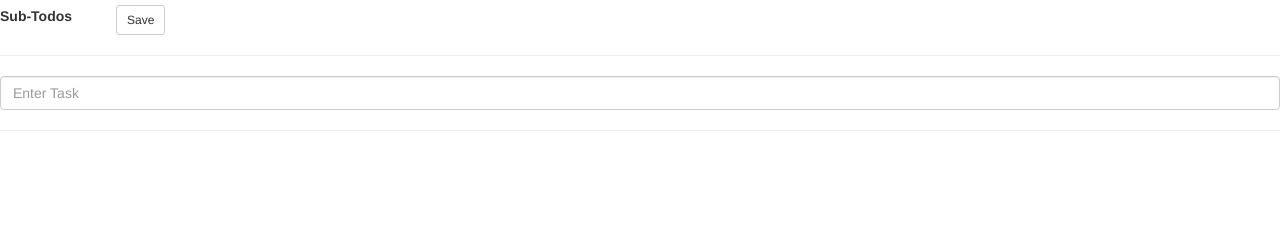
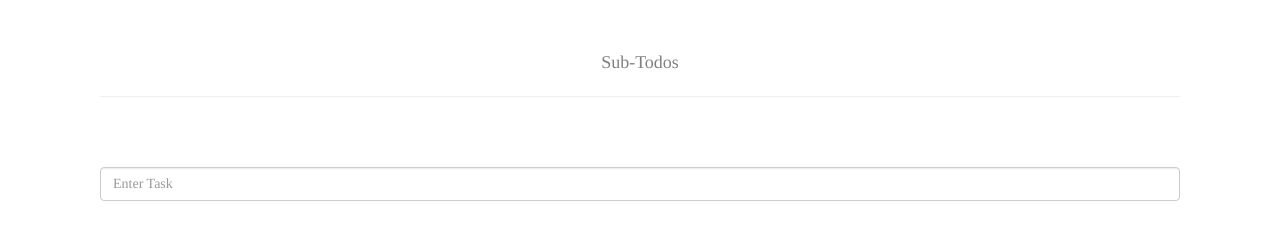
Before and after one commit to apoorvnandan/sub-todos, a plain HTML site: page v1/index.html in a window 1280 px wide. Drawn offline with nearby package versions, Linux system fonts and the light colour scheme.

Commit message:
Added Autosave

```diff
--- a/v1/index.html
+++ b/v1/index.html
@@ -1,3 +1,7 @@
+<!--
+* version 0.0.1
+* created by Apoorv Nandan
+-->
 <!doctype html>
 <html ng-app="plunker" >
 <head>
@@ -12,17 +16,37 @@
 		}
 		#newtask{
 		   width: 100%;
-		/*margin-left: 10px;
-		margin-right: 10px;*/
-	}
+\	    }
 		button{
 			margin-bottom: 5px;
 			margin-top: 5px;
 		}
+		.btn{
+			color:grey;
+		}
+		body{
+			padding-left: 100px;
+			padding-right: 100px;
+			padding-top: 50px;
+			color: grey;
+			font-family: ‘Times New Roman’, Times, serif;
+		}
+		.glyphicon{
+			color: grey;
+		}
+		#header{
+			width: 100%;
+			font-size: large;
+			font-family: ‘Times New Roman’, Times, serif;
+			text-align: center;
+		}
+		form{
+			padding-top: 50px;
+		}
   	</style>
 </head>
 <body ng-controller="MainCtrl">
-    <strong>Sub-Todos</strong> <span class='tab'></span><button class="btn btn-default btn-sm" ng-click="saveData()">Save</button>
+	<div id='header'><h>Sub-Todos</h></div>
 	<hr />
 	<form role="form">
 		<div class="form-group">
@@ -30,9 +54,7 @@
 		</div>
 	</form>
 	<choice-tree ng-model="myTree"></choice-tree>
-    <hr />
 
-<!--  $scope.myTree = {{myTree | json}} -->
 <script type="text/javascript">
 var task = "";
 var assign = function(){
```
Lines whose indentation alone changed are shown as unchanged.
